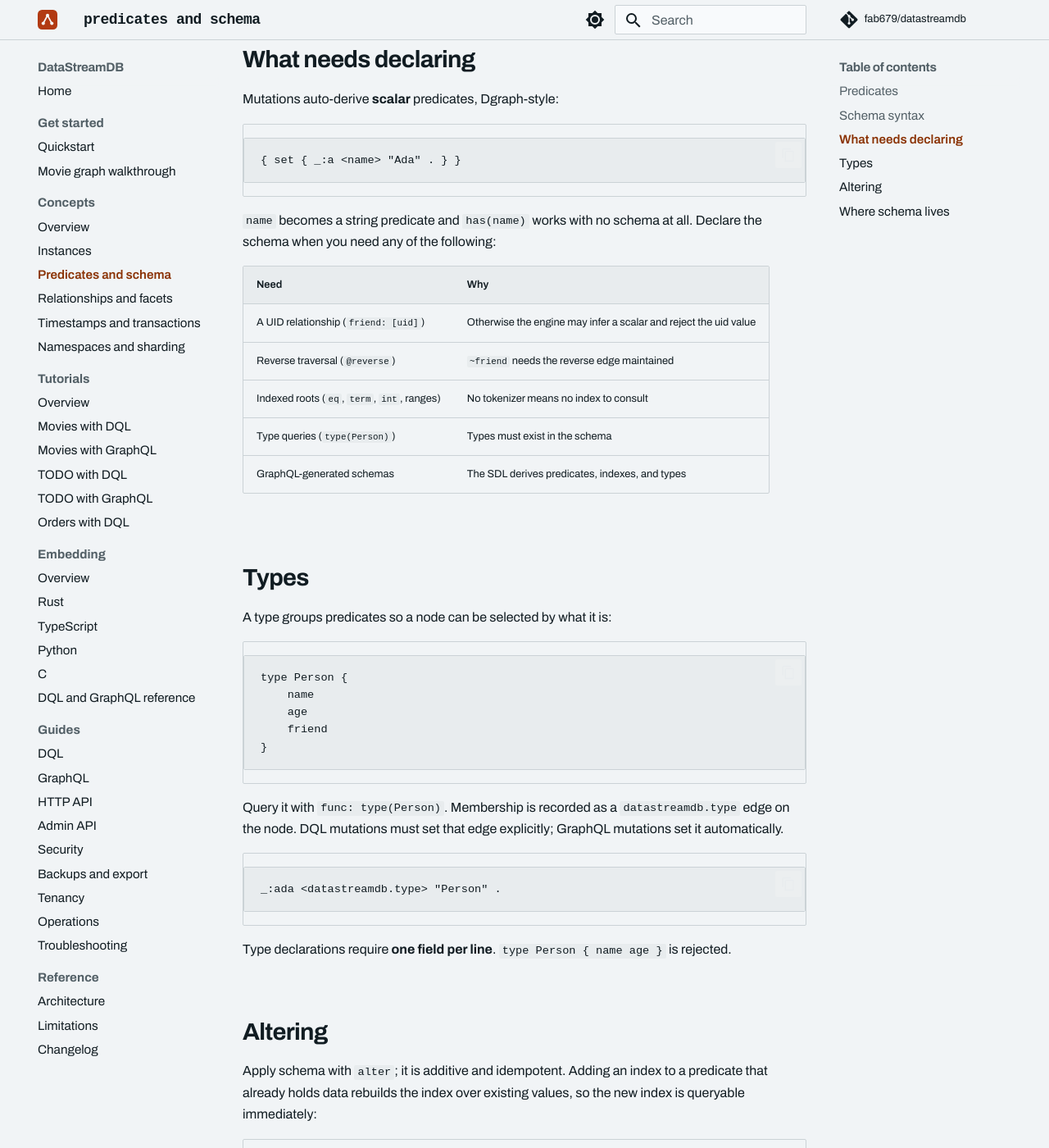
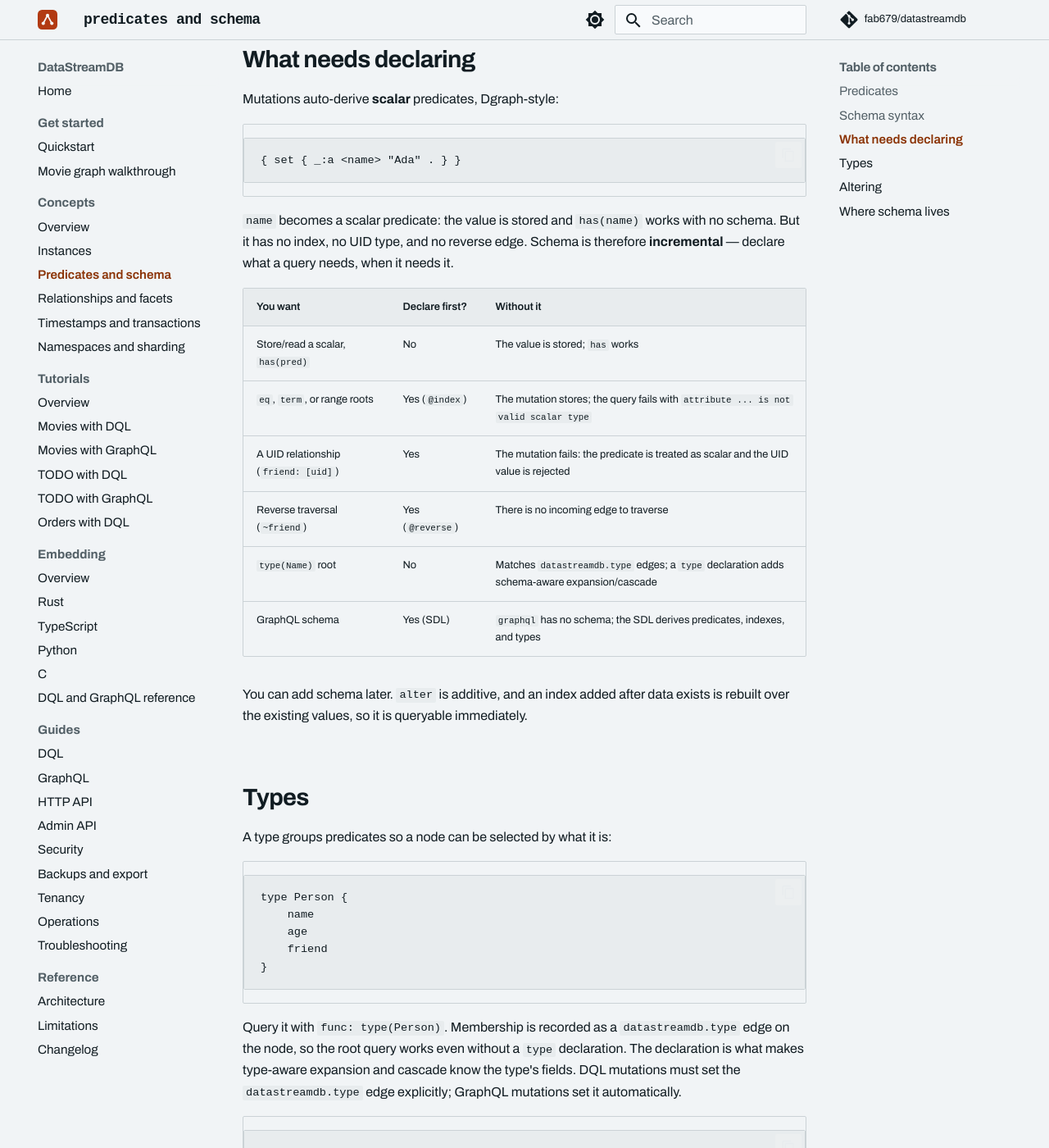
Before and after one commit to fab679/datastreamdb, an MkDocs documentation site: the page built from site-docs/concepts/schema.md, in a window 1280 px wide and 1400 px high, scrolled down 1194 px. Shown: the whole window at 82% size. Built offline with MkDocs 1.6.1 and Material for MkDocs 9.7.7, drawn with Linux system fonts in a browser that asks for light colours; some web fonts are replaced; comment, search, counter and statistics services are not loaded.

Commit message:
Clarify when schema is required
Document schema as incremental: scalar mutations store and has() works without schema; indexes, UID relationships, and reverse edges need an alter; type(Name) roots match datastreamdb.type edges. Add a what-happens-without-it table and note that later index alters rebuild over existing data.

````diff
--- a/site-docs/concepts/schema.md
+++ b/site-docs/concepts/schema.md
@@ -48,16 +48,21 @@ Mutations auto-derive **scalar** predicates, Dgraph-style:
 { set { _:a <name> "Ada" . } }
 ```
 
-`name` becomes a string predicate and `has(name)` works with no schema at all.
-Declare the schema when you need any of the following:
+`name` becomes a scalar predicate: the value is stored and `has(name)` works
+with no schema. But it has no index, no UID type, and no reverse edge. Schema is
+therefore **incremental** — declare what a query needs, when it needs it.
 
-| Need | Why |
-|---|---|
-| A UID relationship (`friend: [uid]`) | Otherwise the engine may infer a scalar and reject the uid value |
-| Reverse traversal (`@reverse`) | `~friend` needs the reverse edge maintained |
-| Indexed roots (`eq`, `term`, `int`, ranges) | No tokenizer means no index to consult |
-| Type queries (`type(Person)`) | Types must exist in the schema |
-| GraphQL-generated schemas | The SDL derives predicates, indexes, and types |
+| You want | Declare first? | Without it |
+|---|---|---|
+| Store/read a scalar, `has(pred)` | No | The value is stored; `has` works |
+| `eq`, `term`, or range roots | Yes (`@index`) | The mutation stores; the query fails with `attribute ... is not valid scalar type` |
+| A UID relationship (`friend: [uid]`) | Yes | The mutation fails: the predicate is treated as scalar and the UID value is rejected |
+| Reverse traversal (`~friend`) | Yes (`@reverse`) | There is no incoming edge to traverse |
+| `type(Name)` root | No | Matches `datastreamdb.type` edges; a `type` declaration adds schema-aware expansion/cascade |
+| GraphQL schema | Yes (SDL) | `graphql` has no schema; the SDL derives predicates, indexes, and types |
+
+You can add schema later. `alter` is additive, and an index added after data
+exists is rebuilt over the existing values, so it is queryable immediately.
 
 ## Types
 
@@ -72,8 +77,10 @@ type Person {
 ```
 
 Query it with `func: type(Person)`. Membership is recorded as a
-`datastreamdb.type` edge on the node. DQL mutations must set that edge
-explicitly; GraphQL mutations set it automatically.
+`datastreamdb.type` edge on the node, so the root query works even without a
+`type` declaration. The declaration is what makes type-aware expansion and
+cascade know the type's fields. DQL mutations must set the `datastreamdb.type`
+edge explicitly; GraphQL mutations set it automatically.
 
 ```text
 _:ada <datastreamdb.type> "Person" .
````
Also changed, not shown: site-docs/embedding/index.md (+2 -1 lines), site-docs/embedding/queries.md (+2 -1 lines).
